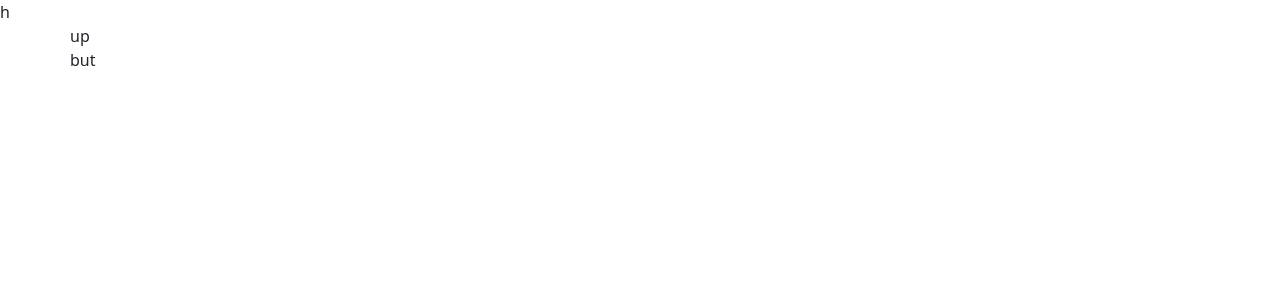
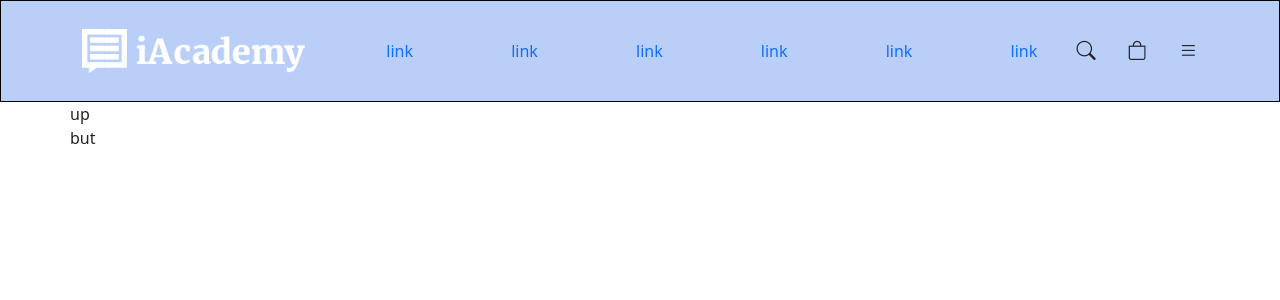
Before and after one commit to manuelmenama/proj-html-vuejs, a Vue app: page / in a window 1280 px wide. Shown: the top 300 px of the page. Built offline with nearby package versions, Linux system fonts and the light colour scheme.

Commit message:
add style in header

```diff
--- a/package.json
+++ b/package.json
@@ -9,7 +9,9 @@
     "preview": "vite preview"
   },
   "dependencies": {
+    "@fortawesome/fontawesome-free": "^6.2.1",
     "bootstrap": "^5.2.3",
+    "bootstrap-icons": "^1.10.2",
     "vue": "^3.2.41"
   },
   "devDependencies": {
--- a/src/components/AppHeader.vue
+++ b/src/components/AppHeader.vue
@@ -6,9 +6,67 @@ export default {
 
 <template>
 
-  <header>
+  <header class="debug">
 
-    h
+    <div class="container my-container">
+
+      <!-- container logo -->
+      <div class="my-img-container">
+
+        <img src="../assets/img/footer-logo-1.png" alt="Logo Icademi">
+
+      </div>
+
+      <!-- container menu -->
+      <div class="my-menu-container">
+
+        <ul>
+
+          <li>
+
+            <a href="#">link</a>
+
+          </li>
+          <li>
+
+            <a href="#">link</a>
+
+          </li>
+          <li>
+
+            <a href="#">link</a>
+
+          </li>
+          <li>
+
+            <a href="#">link</a>
+
+          </li>
+          <li>
+
+            <a href="#">link</a>
+
+          </li>
+          <li>
+
+            <a href="#">link</a>
+
+          </li>
+
+        </ul>
+
+      </div>
+
+      <!-- container icone -->
+      <div class="my-icon-container">
+
+        <i class="bi bi-list"></i>
+        <i class="bi bi-bag"></i>
+        <i class="bi bi-search"></i>
+
+      </div>
+
+    </div>
 
   </header>
 
@@ -16,4 +74,51 @@ export default {
 
 <style lang="scss" scoped>
 
+@use '../styles/partials/mixin' as *;
+@use '../styles/partials/variables' as *;
+
+.my-container{
+
+  @include flex('between');
+  height: 100px;
+
+  .my-img-container{
+    @include flex('center-only');
+    height: 100%;
+    width: 20%;
+  }
+  .my-menu-container{
+    height: 100%;
+    width: 70%;
+    ul{
+      @include flex('only');
+      width: 100%;
+      height: 100%;
+      list-style: none;
+      li{
+        width: calc(100% / 6);
+        height: 100%;
+        @include flex('center-element');
+        a{
+          text-decoration: none;
+        }
+      }
+    }
+  }
+  .my-icon-container{
+    @include flex('center-end');
+    height: 100%;
+    width: 10%;
+    i{
+      margin-left: 2rem;
+      font-size: 1.2rem;
+      .bi-search{
+        display: inline-block;
+        transform: scaleX(-1);
+      }
+    }
+  }
+
+}
+
 </style>
--- a/src/styles/general.scss
+++ b/src/styles/general.scss
@@ -1,5 +1,7 @@
 
+@import '/node_modules/@fortawesome/fontawesome-free/css/all.min.css';
 @import '/node_modules/bootstrap/scss/bootstrap.scss';
+@import '/node_modules/bootstrap-icons/font/bootstrap-icons.css';
 
 *,
 *::after,
@@ -26,3 +28,8 @@ body{
 img{
   max-width: 100%;
 }
+
+.debug{
+  background-color: rgba(100, 148, 237, 0.445);
+  border: 1px solid black;
+}
--- a/src/styles/partials/_mixin.scss
+++ b/src/styles/partials/_mixin.scss
@@ -0,0 +1,25 @@
+@mixin flex($type: 'only'){
+
+  display: flex;
+
+  @if $type == 'center-element' {
+
+    align-items: center;
+    justify-content: center;
+
+  } @else if $type == 'between' {
+
+    align-items: center;
+    justify-content: space-between;
+
+  } @else if $type == 'center-only' {
+
+    align-items: center;
+
+  } @else if $type == 'center-end' {
+
+    align-items: center;
+    flex-direction: row-reverse;
+  }
+
+}
```
Also changed, not shown: 1 other file (tests, documents, lock files or other folders).
